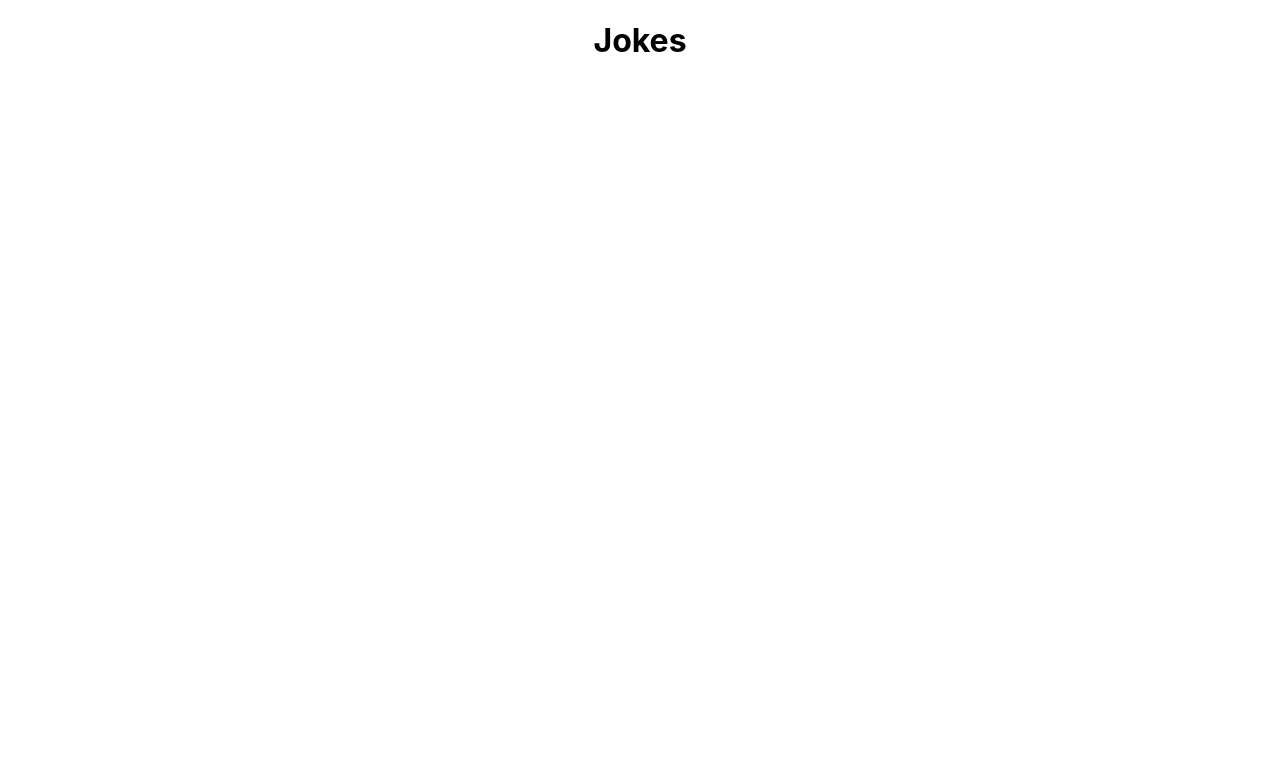
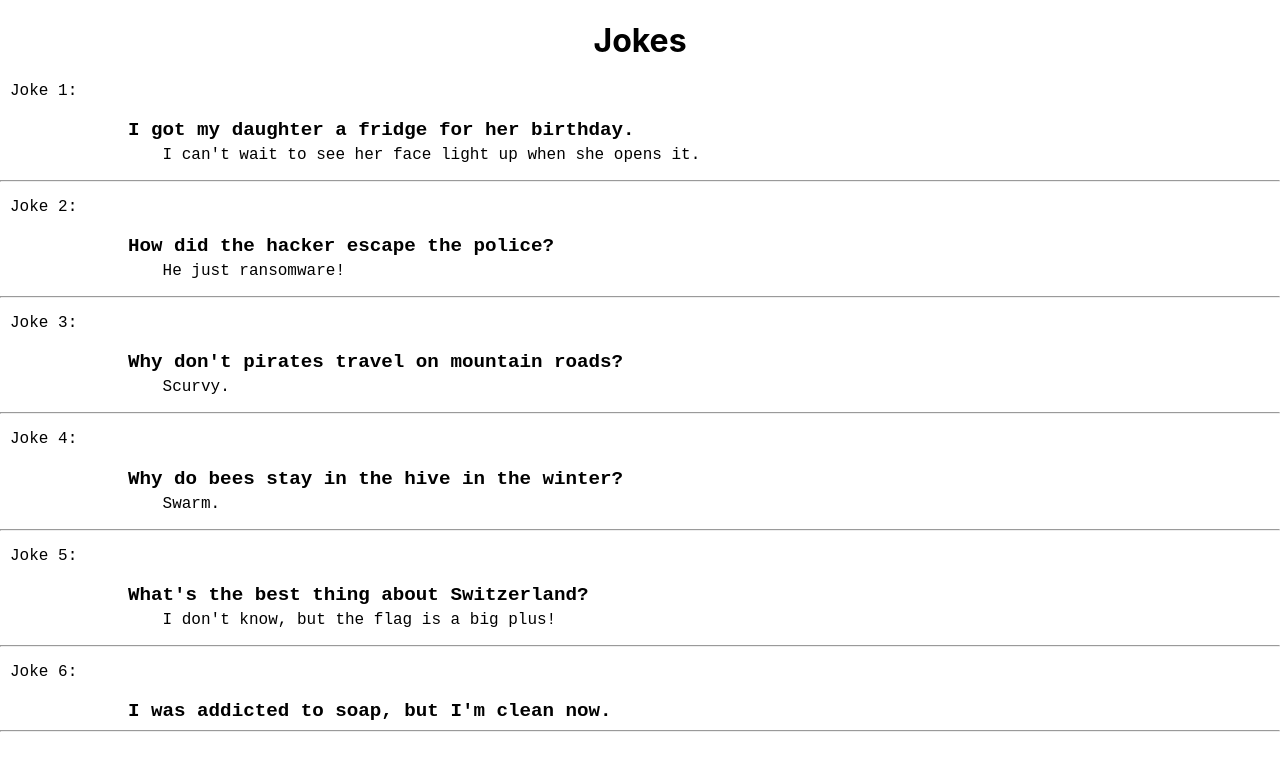
Before and after one commit to saivishnu725/props-practice-react_jokes, a React (Create React App) app: page / in a window 1280 px wide. Shown: the top 770 px of the page. Built offline with nearby package versions, Linux system fonts and the light colour scheme.

Commit message:
used map() to un-hardcode the props values xD

```diff
--- a/src/App.js
+++ b/src/App.js
@@ -3,9 +3,19 @@ import Joke from "./components/Joke.js";
 import JokesData from "./jokesData.js";
 
 function App() {
+  const jokes = JokesData.map((j) => (
+    <Joke
+      key={j.number}
+      number={j.number}
+      setup={j.setup}
+      punchline={j.punchline}
+    />
+  ));
+
   return (
     <div>
       <h1 className="center"> Jokes </h1>
+      {jokes}
     </div>
   );
 }
```
